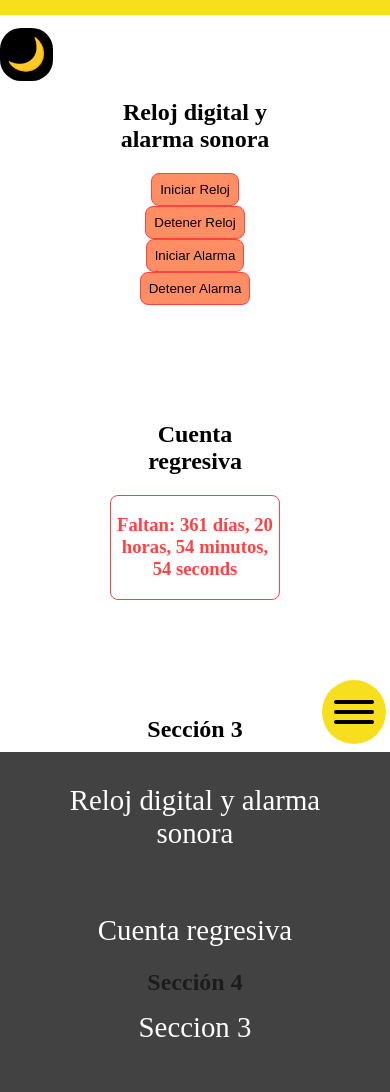
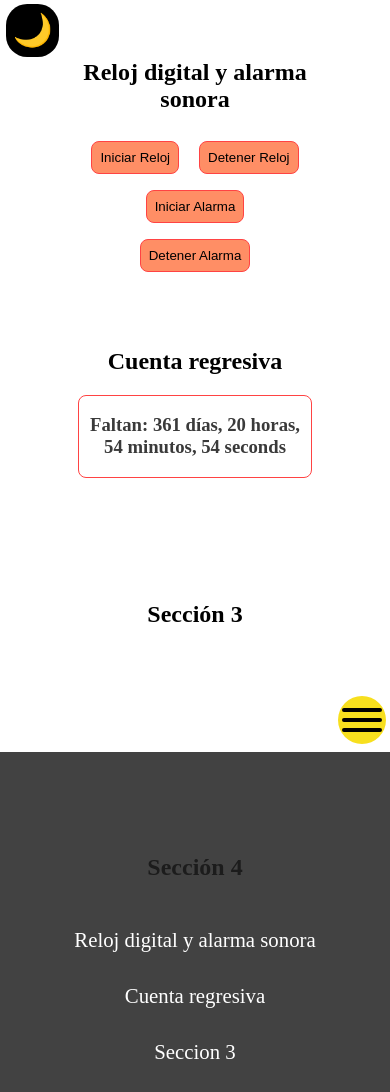
Before and after one commit to lkguevara/coding-challenges, a plain HTML site: page DOM/index.html in a window 390 px wide. Shown: the part 92-1184 px from the top of the page. Drawn offline with nearby package versions, Linux system fonts and the light colour scheme.

Commit message:
aplicando responsive

```diff
--- a/DOM/style.css
+++ b/DOM/style.css
@@ -37,7 +37,7 @@ img{
     top: 0;
     padding: 0.1rem;
     background-color: var(--primario);
-    font-size: 1.3rem;
+    font-size: 1rem;
     color: var(--secundario);
     margin: 0 auto;
     text-align: center;
@@ -45,8 +45,7 @@ img{
 }
 
 .section {
-    padding: 2rem;
-    padding-top: 4rem;
+    padding-top: 3rem;
     margin-left: auto;
     margin-right: auto;
     width: 60%;
@@ -81,8 +80,8 @@ img{
     z-index: 999;
     bottom: 1vh;
     right: 1vw;
-    width: 4rem;
-    height: 4rem;
+    width: 3rem;
+    height: 3rem;
     border-radius: 50%;
     padding: 0px;
     display: flex;
@@ -100,17 +99,19 @@ img{
     justify-content: space-evenly;
     align-items: center;
     text-align: center;
+    padding-top: 10rem;
 
 }
 
 .menu a {
-    padding: 2rem;
+    padding: 1rem;
     width: inherit;
     display: block;
-    font-size: 1.8rem;
+    font-size: 1.3rem;
     text-decoration: none;
     color: white;
     transition: all 0.3s ease;
+
 }
 
 
@@ -124,6 +125,8 @@ background-color: var(--main-modal-color);
 .relojDigital button{
     background-color: rgba(255, 68, 0, 0.603);
     padding: 8px;
+    margin: 0.5rem;
+    flex-wrap: wrap;
     border-radius: 8px;
     border: 1px solid #ff4343;
     cursor: pointer;
@@ -138,7 +141,7 @@ background-color: var(--main-modal-color);
 #countdown {
     border-radius: 8px;
     border: 1px solid #ff4343;
-    color: #ff4343;
+    color: #3a3a3a;
 }
 
 /* scroll top button */
@@ -176,7 +179,8 @@ background-color: var(--main-modal-color);
     position: fixed;
     z-index: 999;
     bottom: 1vh;
-    top: calc(7rem + 2vw);
+    top: calc(5.5rem + 2vw);
+    margin-left: 0.4rem;
     width: 3.3rem;
     height: 3.3rem;
     border-radius: 40%;
```
